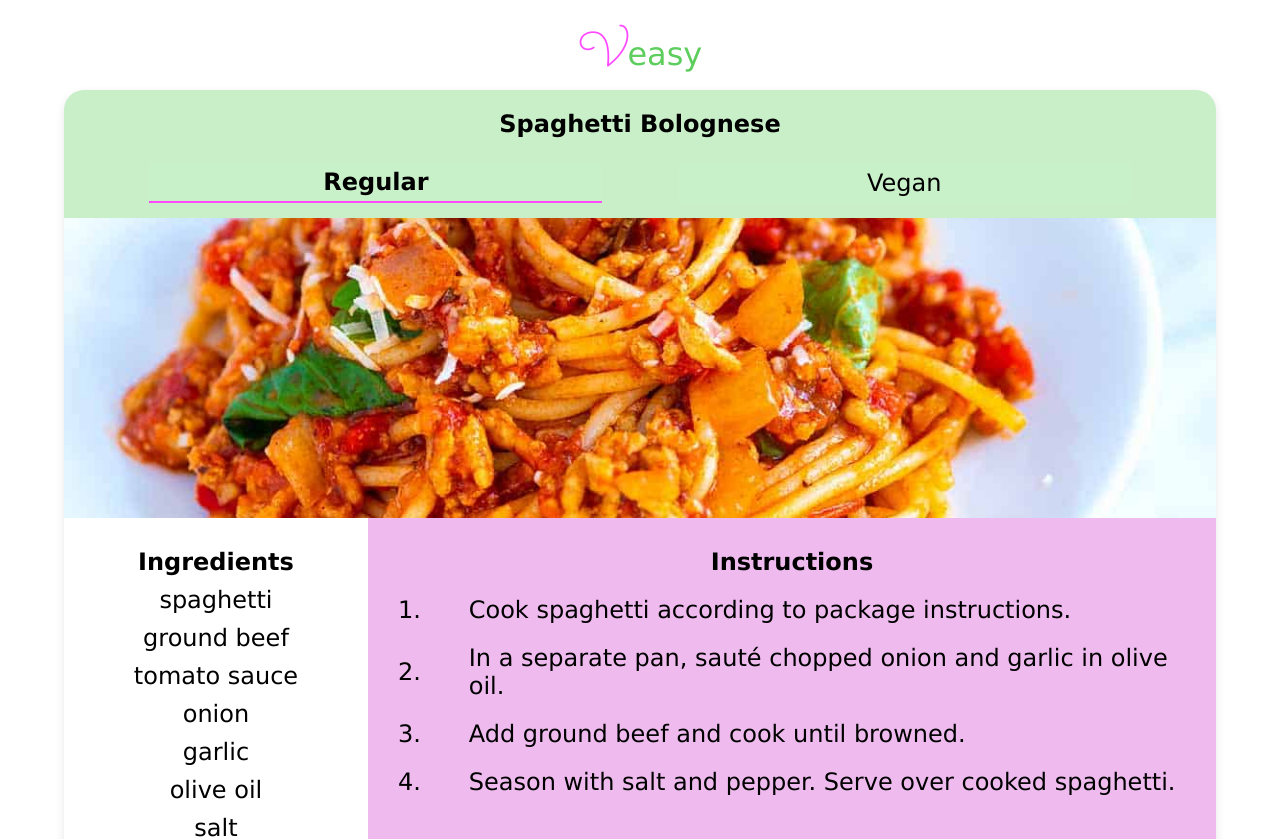
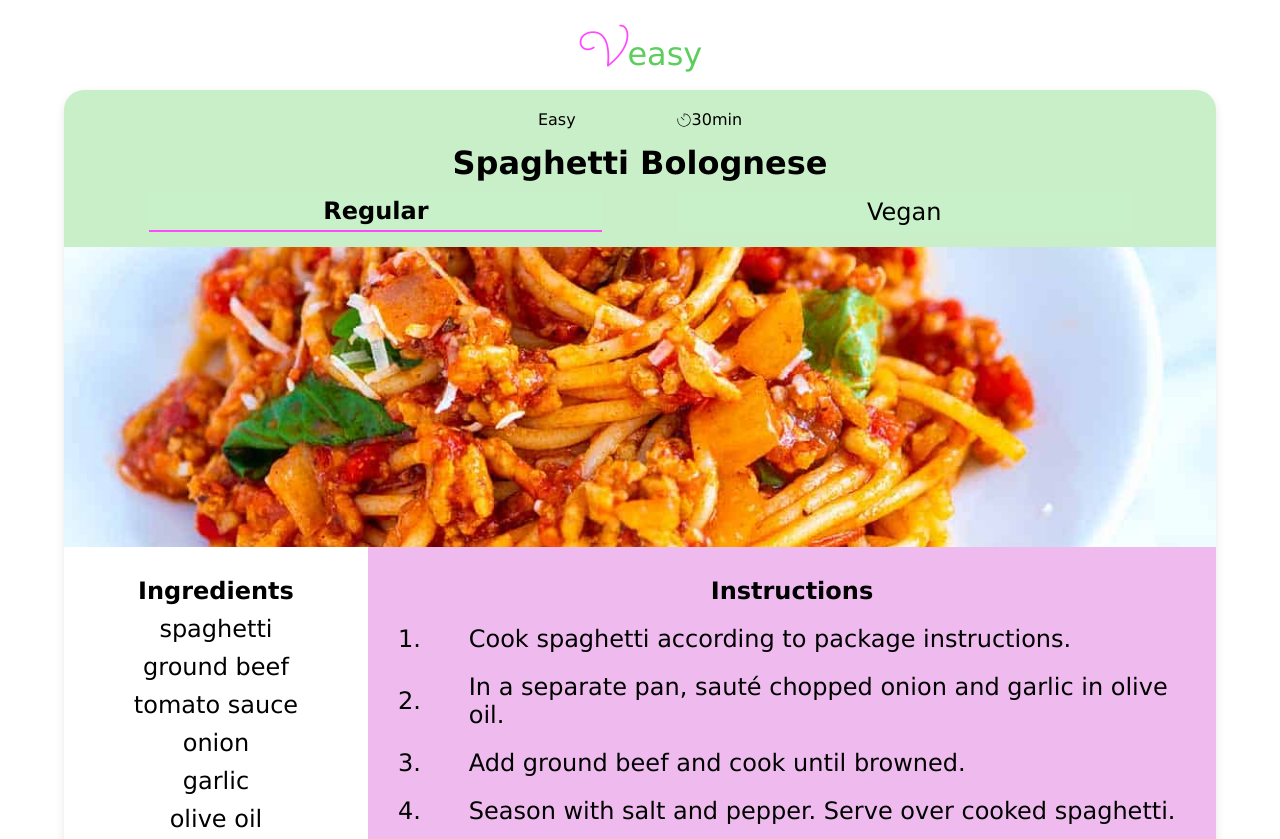
Before and after one commit to jboyce313/veasy, a React (Vite) app in the folder react-app/: page /veasy/recipes/1 in a window 1280 px wide. Shown: the top 839 px of the page. Built offline with nearby package versions, Linux system fonts and the light colour scheme.

Commit message:
css changes

```diff
--- a/react-app/src/components/Recipe.jsx
+++ b/react-app/src/components/Recipe.jsx
@@ -3,6 +3,7 @@ import { useState } from "react";
 import "../styles/Recipe.css";
 import { Regular } from "./Regular";
 import { Vegan } from "./Vegan";
+import { CiTimer } from "react-icons/ci";
 
 export function Recipe({ recipes }) {
   const { id } = useParams();
@@ -13,7 +14,17 @@ export function Recipe({ recipes }) {
   return (
     <div className="recipeContainer">
       <div className="recipePage">
-        <h3>{recipe.name}</h3>
+        <div className="info">
+          <div>
+            <p>{recipe.difficulty}</p>
+          </div>
+          <div className="infoTime">
+            <CiTimer />
+            <p>{recipe.time}</p>
+          </div>
+        </div>
+
+        <h3 className="recipeName">{recipe.name}</h3>
 
         <div className="buttons">
           <button
--- a/react-app/src/components/RecipesList.jsx
+++ b/react-app/src/components/RecipesList.jsx
@@ -21,6 +21,7 @@ export function RecipesList({ recipes }) {
               <p>{recipe.difficulty}</p>
               <div className="time">
                 <CiTimer />
+                {/* <p className="dot">.</p> */}
                 <p>{recipe.time}</p>
               </div>
             </div>
--- a/react-app/src/recipes.js
+++ b/react-app/src/recipes.js
@@ -2,7 +2,7 @@ const recipes = [
   {
     id: 1,
     name: "Spaghetti Bolognese",
-    time: "30 min",
+    time: "30min",
     difficulty: "Easy",
     image: "/veasy/images/spaghetti.jpeg",
     regular: {
@@ -46,7 +46,7 @@ const recipes = [
     id: 2,
     name: "Vegetable Stir-Fry",
     image: "/veasy/images/stirFry.jpeg",
-    time: "40 min",
+    time: "40min",
     difficulty: "Easy",
     regular: {
       ingredients: [
@@ -83,7 +83,7 @@ const recipes = [
     id: 3,
     name: "Chocolate Chip Cookies",
     image: "/veasy/images/cookies.jpeg",
-    time: "15 min",
+    time: "15min",
     difficulty: "Easy",
     regular: {
       ingredients: [
@@ -124,7 +124,7 @@ const recipes = [
     id: 4,
     name: "Caprese Salad",
     image: "/veasy/images/salad.jpeg",
-    time: "20 min",
+    time: "20min",
     difficulty: "Easy",
     regular: {
       ingredients: [
@@ -163,7 +163,7 @@ const recipes = [
     id: 5,
     name: "Chickpea Curry",
     image: "/veasy/images/curry.jpeg",
-    time: "60 min",
+    time: "60min",
     difficulty: "Intermediate",
     regular: {
       ingredients: [
--- a/react-app/src/styles/Recipe.css
+++ b/react-app/src/styles/Recipe.css
@@ -6,6 +6,10 @@
   margin: 0 auto 20px auto;
   padding: 10px 0 0 0;
   border-radius: 20px;
+}
+
+.dot {
+  color: #c7f3c754;
 }
 
 .imageContainer {
@@ -20,11 +24,14 @@
   object-fit: cover;
 }
 
-.recipePage h3,
 .recipePage button,
 .recipePage h5,
 .recipePage p {
   margin: 10px 0px;
+}
+
+.recipePage h3 {
+  margin: 5px 0 5px 0;
 }
 
 .buttons {
@@ -38,6 +45,21 @@
   padding: 5px;
   margin: 0 10px;
   width: 40%;
+}
+
+.info {
+  display: flex;
+  justify-content: space-evenly;
+  font-size: small;
+}
+
+.infoWide {
+  display: none;
+}
+
+.infoTime {
+  display: flex;
+  align-items: center;
 }
 
 .highlighted {
@@ -65,6 +87,24 @@
     margin-bottom: 20px;
     width: 90%;
   }
+
+  .recipePage .recipeName {
+    font-size: xx-large;
+  }
+
+  .info {
+    justify-content: center;
+  }
+
+  .info > * {
+    margin: 0 50px;
+  }
+
+  .info p,
+  .info svg {
+    font-size: 1rem;
+  }
+
   .regular,
   .vegan {
     display: flex;
@@ -94,6 +134,10 @@
   .buttons {
     padding: 5px 10px;
   }
+
+  .recipePage .button {
+    margin: 0 0 10px 0;
+  }
 }
 
 @media only screen and (min-width: 1367px) {
```
Also changed, not shown: 5 other files (tests, documents, lock files or other folders).
